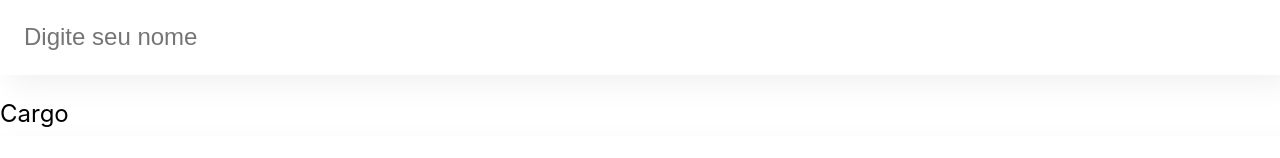
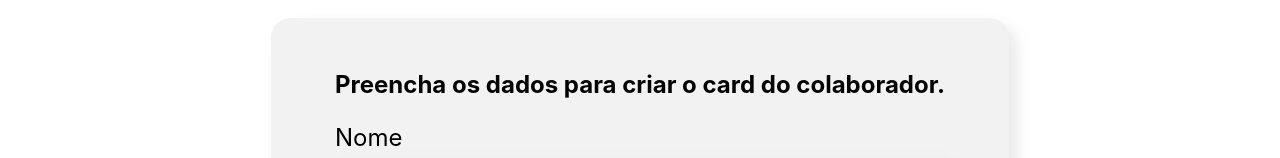
Before and after one commit to duduzx02/Organo, a JavaScript app: page / in a window 1280 px wide. Shown: the part 366-524 px from the top of the page. Built offline with nearby package versions, Linux system fonts and the light colour scheme; the HTML template or start-up script is replaced by a standard one.

Commit message:
Criando o componente Formulario

```diff
--- a/src/App.js
+++ b/src/App.js
@@ -1,5 +1,5 @@
 import Banner from "./components/Banner";
-import CampoTexto from "./components/CampoTexto";
+import Formulario from "./components/Formulario";
 
 
 
@@ -7,9 +7,7 @@
   return (
     <div className="App">
       <Banner />
-      <CampoTexto label="Nome" placeholder="Digite seu nome"/>
-      <CampoTexto label="Cargo" placeholder="Digite seu cargo"/>
-      <CampoTexto label="Imagem" placeholder="Informe o endereço da imagem" />
+      <Formulario/>
     </div>
   );
 }
--- /dev/null
+++ b/src/components/Formulario/Formulario.css
@@ -0,0 +1,13 @@
+.formulario{
+  display: flex;
+  justify-content: center;
+  margin: 5rem 0;
+}
+
+.formulario form{
+  max-width: 80%;
+  background-color: #f2f2f2;
+  border-radius: 1.25rem;
+  padding: 2rem 4rem;
+  box-shadow: 0.5rem 0.5rem 1rem rgba(0, 0, 0, 0.09);
+}
--- /dev/null
+++ b/src/components/Formulario/index.js
@@ -0,0 +1,16 @@
+import CampoTexto from '../CampoTexto';
+import './Formulario.css'
+
+const Formulario = () => {
+  return (
+    <section className='formulario'>
+      <form action="">
+        <h2>Preencha os dados para criar o card do  colaborador.</h2>
+        <CampoTexto label="Nome" placeholder="Digite seu nome" />
+        <CampoTexto label="Cargo" placeholder="Digite seu cargo" />
+        <CampoTexto label="Imagem" placeholder="Informe o endereço da imagem" />
+      </form>
+    </section>
+  )
+}
+export default Formulario;
```
